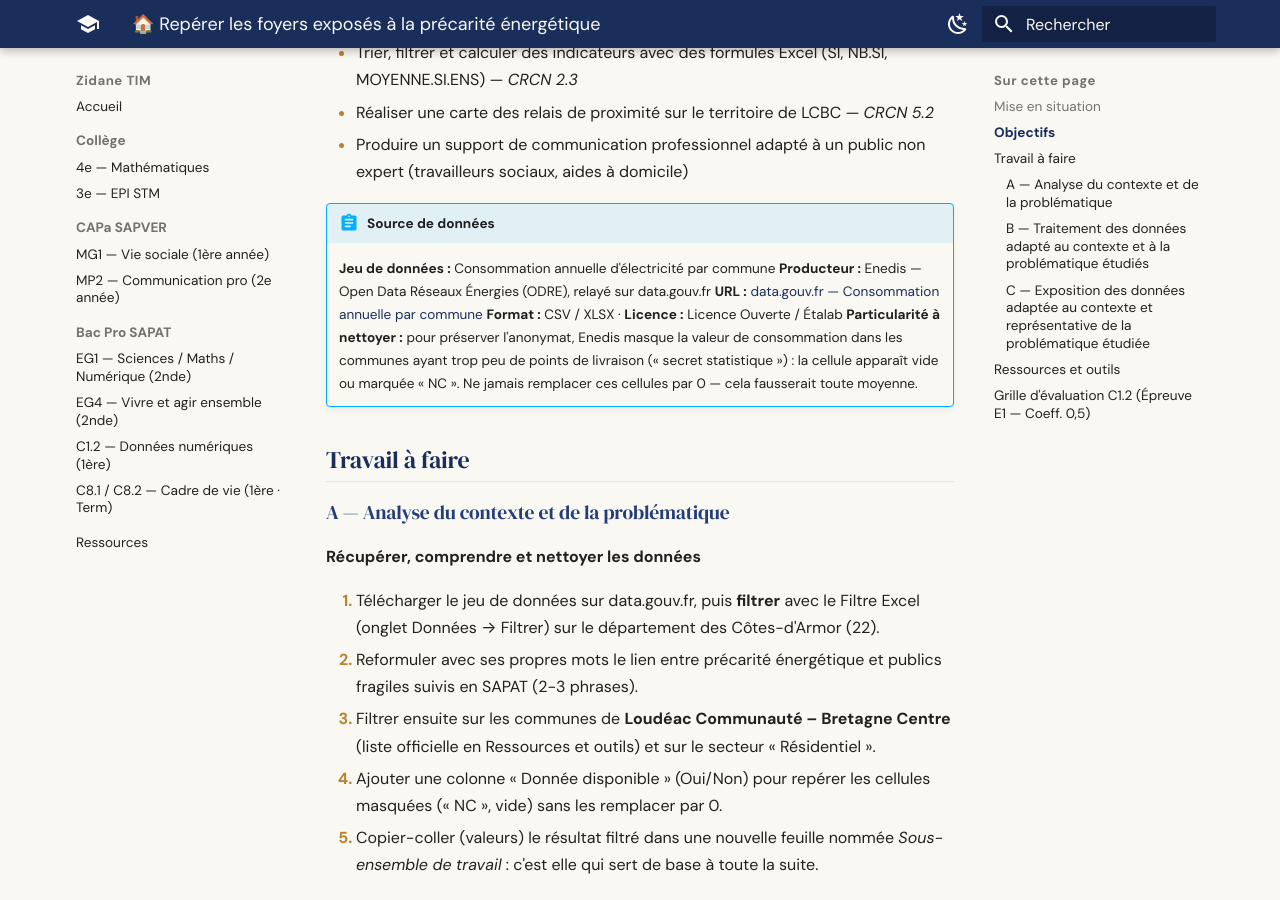
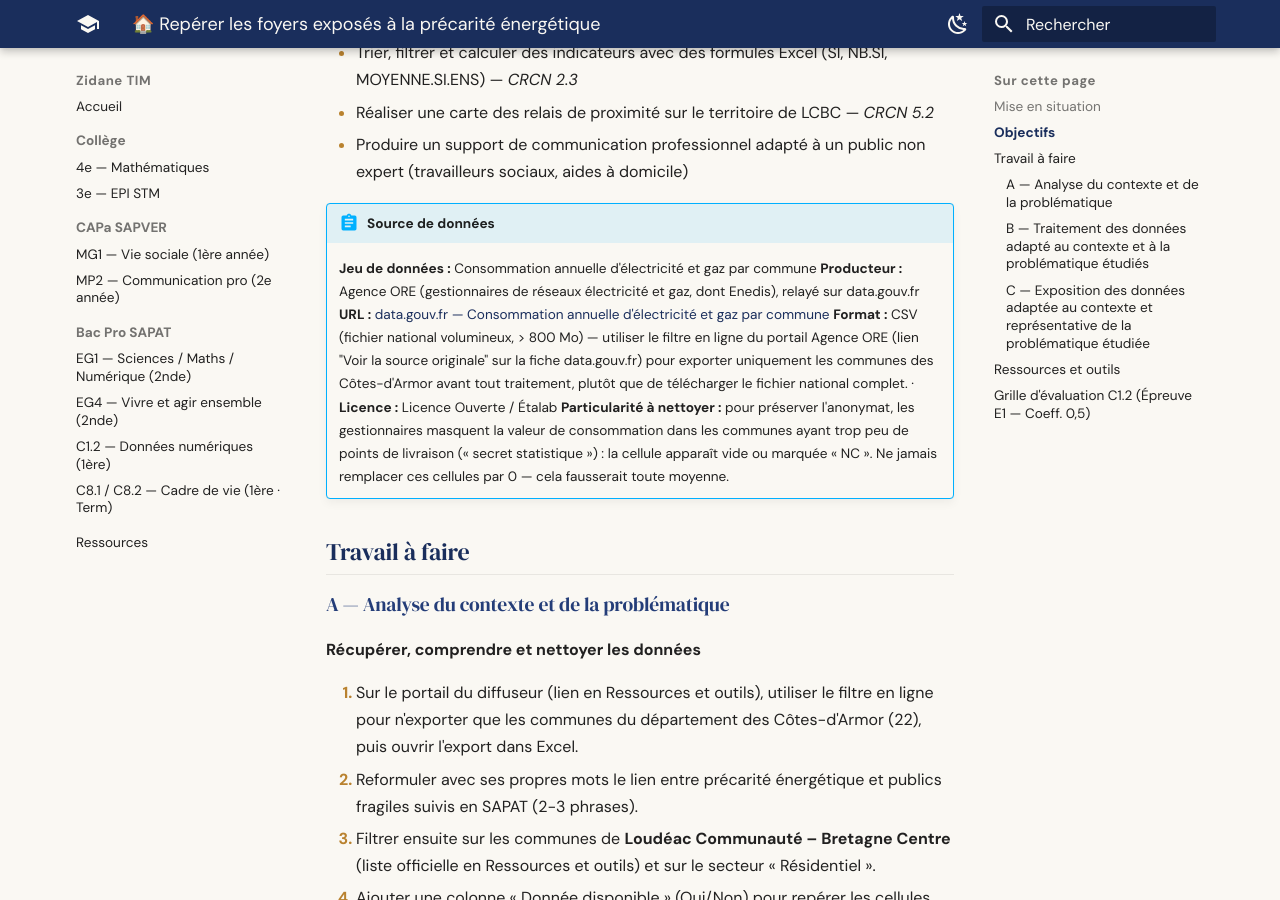
Before and after one commit to zidaneTim/zidane-tim, an MkDocs documentation site: the page built from docs/cours/sapat/activites/c12/energie-lcbc.md, in a window 1280 px wide and 900 px high, scrolled down 1151 px. Built offline with MkDocs 1.6.1 and Material for MkDocs 9.7.7, drawn with Linux system fonts in a browser that asks for light colours; some of the changed text lies outside the part shown.

Commit message:
C1.2 : verification fonctionnalite des liens - Enedis corrige (etait EDF-SEI/iles, faux jeu de donnees), INPN et FINESS signales (panne MNHN, transition Finess+)

```diff
--- a/docs/cours/sapat/activites/c12/energie-lcbc.md
+++ b/docs/cours/sapat/activites/c12/energie-lcbc.md
@@ -30,11 +30,11 @@
 - Produire un support de communication professionnel adapté à un public non expert (travailleurs sociaux, aides à domicile)
 
 !!! abstract "Source de données"
-    **Jeu de données :** Consommation annuelle d'électricité par commune
-    **Producteur :** Enedis — Open Data Réseaux Énergies (ODRE), relayé sur data.gouv.fr
-    **URL :** [data.gouv.fr — Consommation annuelle par commune](https://www.data.gouv.fr/datasets/consommation-annuelle-par-commune-1)
-    **Format :** CSV / XLSX · **Licence :** Licence Ouverte / Étalab
-    **Particularité à nettoyer :** pour préserver l'anonymat, Enedis masque la valeur de consommation dans les communes ayant trop peu de points de livraison (« secret statistique ») : la cellule apparaît vide ou marquée « NC ». Ne jamais remplacer ces cellules par 0 — cela fausserait toute moyenne.
+    **Jeu de données :** Consommation annuelle d'électricité et gaz par commune
+    **Producteur :** Agence ORE (gestionnaires de réseaux électricité et gaz, dont Enedis), relayé sur data.gouv.fr
+    **URL :** [data.gouv.fr — Consommation annuelle d'électricité et gaz par commune](https://www.data.gouv.fr/datasets/consommation-annuelle-delectricite-et-gaz-par-commune)
+    **Format :** CSV (fichier national volumineux, > 800 Mo) — utiliser le filtre en ligne du portail Agence ORE (lien "Voir la source originale" sur la fiche data.gouv.fr) pour exporter uniquement les communes des Côtes-d'Armor avant tout traitement, plutôt que de télécharger le fichier national complet. · **Licence :** Licence Ouverte / Étalab
+    **Particularité à nettoyer :** pour préserver l'anonymat, les gestionnaires masquent la valeur de consommation dans les communes ayant trop peu de points de livraison (« secret statistique ») : la cellule apparaît vide ou marquée « NC ». Ne jamais remplacer ces cellules par 0 — cela fausserait toute moyenne.
 
 ## Travail à faire
 
@@ -42,7 +42,7 @@
 
 **Récupérer, comprendre et nettoyer les données**
 
-1. Télécharger le jeu de données sur data.gouv.fr, puis **filtrer** avec le Filtre Excel (onglet Données → Filtrer) sur le département des Côtes-d'Armor (22).
+1. Sur le portail du diffuseur (lien en Ressources et outils), utiliser le filtre en ligne pour n'exporter que les communes du département des Côtes-d'Armor (22), puis ouvrir l'export dans Excel.
 2. Reformuler avec ses propres mots le lien entre précarité énergétique et publics fragiles suivis en SAPAT (2-3 phrases).
 3. Filtrer ensuite sur les communes de **Loudéac Communauté – Bretagne Centre** (liste officielle en Ressources et outils) et sur le secteur « Résidentiel ».
 4. Ajouter une colonne « Donnée disponible » (Oui/Non) pour repérer les cellules masquées (« NC », vide) sans les remplacer par 0.
@@ -75,6 +75,7 @@
 
 ## Ressources et outils
 
+- [Consommation annuelle d'électricité et gaz par commune — data.gouv.fr](https://www.data.gouv.fr/datasets/consommation-annuelle-delectricite-et-gaz-par-commune){ target="_blank" rel="noopener" } — fiche officielle : description, licence, lien vers le portail Agence ORE pour filtrer et exporter par département/commune avant téléchargement.
 - **ONPE — précarité énergétique** : définition officielle et chiffres de cadrage (recherche : « ONPE précarité énergétique définition »)
 - [Convertisseur CSV → KML](https://scuttemery.fr/converter){ target="_blank" rel="noopener" } — pour préparer l'import dans MyMaps.
 - [Google MyMaps](https://www.google.com/mymaps){ target="_blank" rel="noopener" } — pour créer la carte des relais de proximité.
```
Also changed, not shown: docs/cours/sapat/activites/c12/biodiversite-bretagne.md (+1 -0 lines), docs/cours/sapat/activites/c12/sante-bretagne.md (+1 -1 lines).
